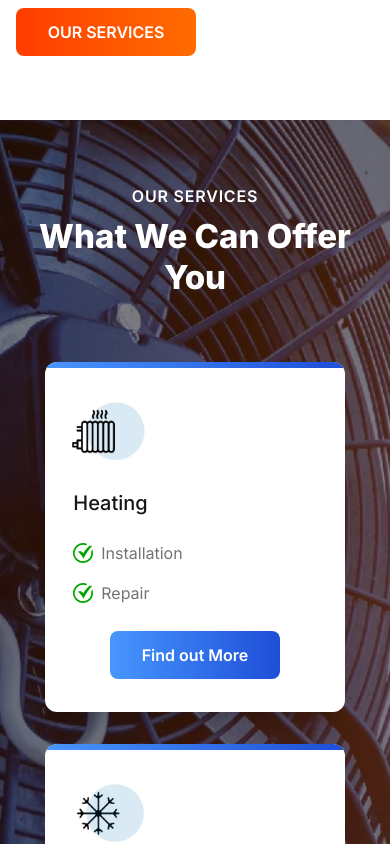
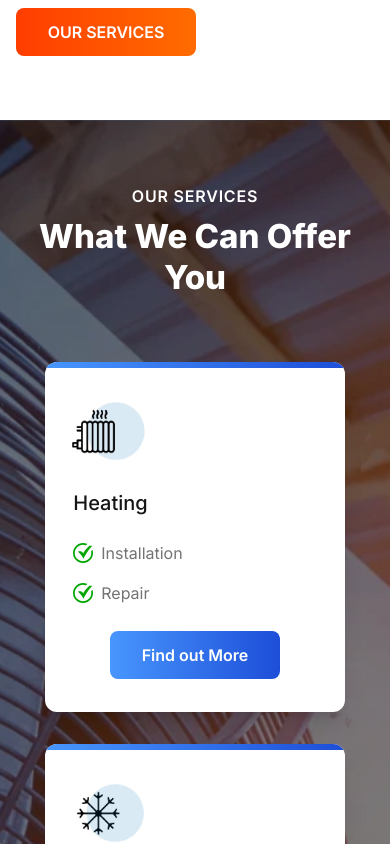
Before and after one commit to andfinsand/hvac-demo, a Next.js app: page / in a window 390 px wide. Shown: the part 2920-3764 px from the top of the page. Built offline with nearby package versions, Linux system fonts and the light colour scheme.

Commit message:
For iOS, use image with more height resolution for service section background. Change background-attachment from fixed to scroll, since fixed does not work on iOS.

```diff
--- a/styles/globals.css
+++ b/styles/globals.css
@@ -52,10 +52,13 @@
   background-attachment: fixed;
 }
 
-/* Offset background image for mobile */
+/* Use taller image resolution for iOS */
+/* Change background-attachment from fixed to scroll for iOS */
 @media screen and (max-width: 1023px) {
   .service-banner-image {
-    background-position: 70% center;
+    background-image: url("/banner-service-background-mobile.webp");
+    background-position: 55% center;
+    background-attachment: scroll;
   }
 }
 
```
Also changed, not shown: public/banner-service-background-mobile.webp (added).
